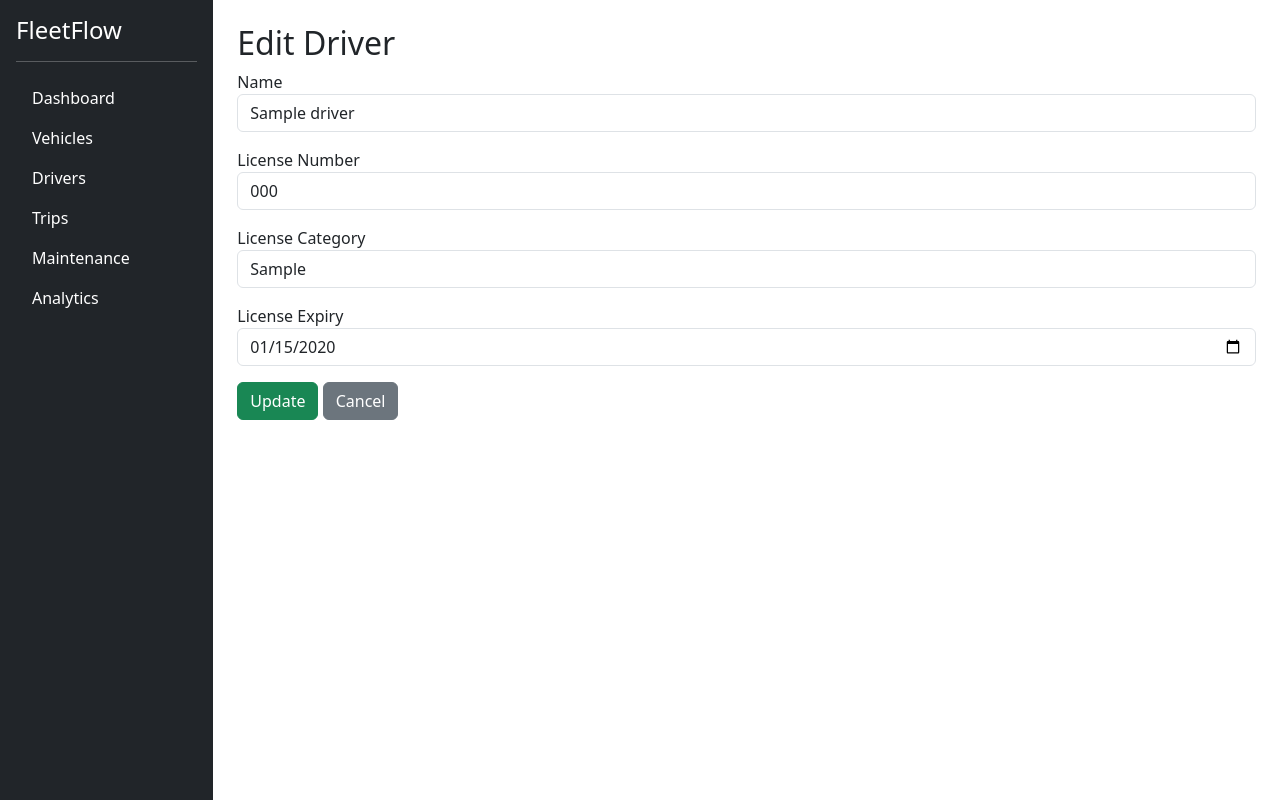
After one commit to itspavant/FleetFlow, a Flask app: page /drivers/edit/1 in a window 1280 px wide. The commit adds this page. Run offline with Flask 3, Linux system fonts and the light colour scheme; a user stored in the database is signed in; tables that the repository leaves empty hold one stand-in row (values such as "Sample post").

Commit message:
edit-suspend-reactivate-driver

```diff
--- a/app/routes/drivers.py
+++ b/app/routes/drivers.py
@@ -48,3 +48,38 @@ def create_driver():
         return redirect(url_for("drivers.list_drivers"))
 
     return render_template("drivers/create.html")
+
+
+@drivers_bp.route("/edit/<int:driver_id>", methods=["GET", "POST"])
+@login_required
+@role_required(UserRole.MANAGER, UserRole.SAFETY_OFFICER)
+def edit_driver(driver_id):
+    driver = Driver.query.get_or_404(driver_id)
+
+    if request.method == "POST":
+        driver.name = request.form["name"]
+        driver.license_number = request.form["license_number"]
+        driver.license_category = request.form["license_category"]
+        driver.license_expiry_date = request.form["license_expiry_date"]
+
+        db.session.commit()
+        flash("Driver updated.")
+        return redirect(url_for("drivers.list_drivers"))
+
+    return render_template("drivers/edit.html", driver=driver)
+
+
+@drivers_bp.route("/toggle/<int:driver_id>")
+@login_required
+@role_required(UserRole.MANAGER, UserRole.SAFETY_OFFICER)
+def toggle_driver_status(driver_id):
+    driver = Driver.query.get_or_404(driver_id)
+
+    if driver.status.value == "Suspended":
+        driver.status = DriverStatus.ON_DUTY
+    else:
+        driver.status = DriverStatus.SUSPENDED
+
+    db.session.commit()
+    flash("Driver status updated.")
+    return redirect(url_for("drivers.list_drivers"))
--- a/app/templates/base.html
+++ b/app/templates/base.html
@@ -30,6 +30,16 @@
                         <a class="nav-link text-white"
                         href="{{ url_for('vehicles.list_vehicles') }}">
                             Vehicles
+                        </a>
+                    </li>
+                    {% endif %}
+
+                    <!-- Drivers (Manager + Safety Officer + Dispatcher) -->
+                    {% if current_user.role.name in ["MANAGER", "SAFETY_OFFICER", "DISPATCHER"] %}
+                    <li class="nav-item">
+                        <a class="nav-link text-white"
+                        href="{{ url_for('drivers.list_drivers') }}">
+                            Drivers
                         </a>
                     </li>
                     {% endif %}
--- /dev/null
+++ b/app/templates/drivers/edit.html
@@ -0,0 +1,39 @@
+{% extends "base.html" %}
+
+{% block content %}
+<h2>Edit Driver</h2>
+
+<form method="POST">
+
+    <div class="mb-3">
+        <label>Name</label>
+        <input name="name" value="{{ driver.name }}" class="form-control" required>
+    </div>
+
+    <div class="mb-3">
+        <label>License Number</label>
+        <input name="license_number" value="{{ driver.license_number }}" class="form-control" required>
+    </div>
+
+    <div class="mb-3">
+        <label>License Category</label>
+        <input name="license_category" value="{{ driver.license_category }}" class="form-control" required>
+    </div>
+
+    <div class="mb-3">
+        <label>License Expiry</label>
+        <input type="date"
+               name="license_expiry_date"
+               value="{{ driver.license_expiry_date }}"
+               class="form-control"
+               required>
+    </div>
+
+    <button class="btn btn-success">Update</button>
+    <a href="{{ url_for('drivers.list_drivers') }}"
+       class="btn btn-secondary">
+       Cancel
+    </a>
+
+</form>
+{% endblock %}
```
Also changed, not shown: app/templates/drivers/list.html (+18 -0 lines).
